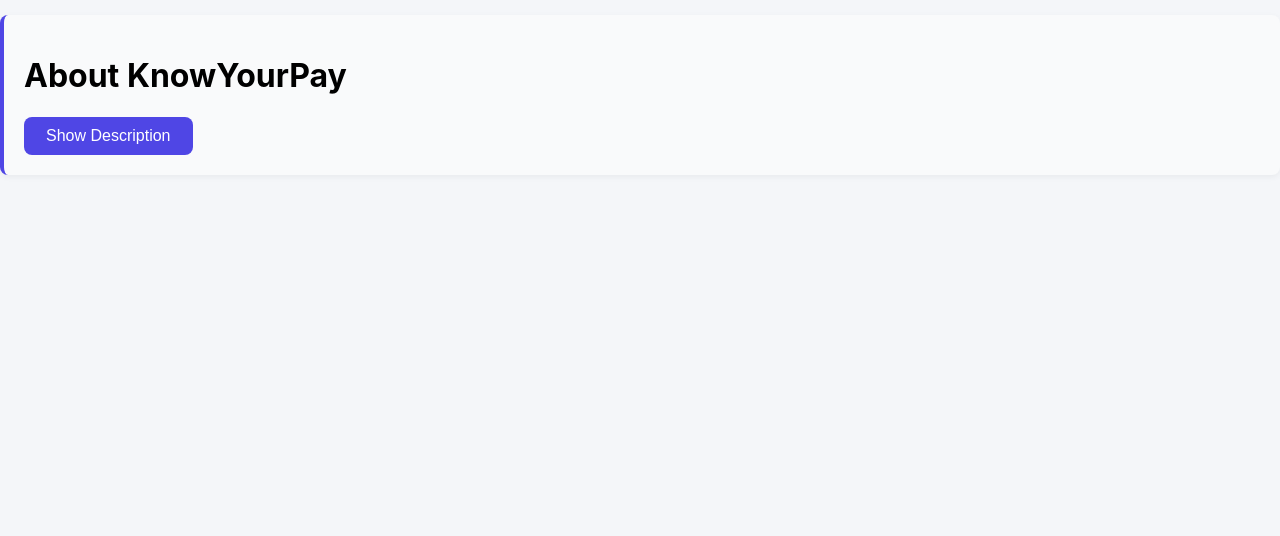
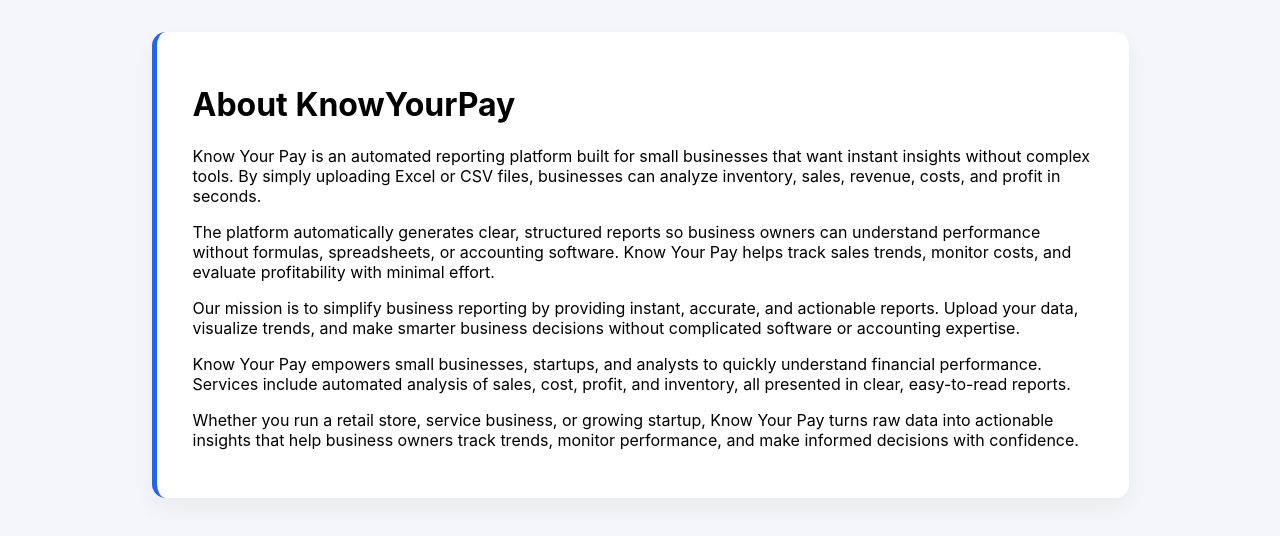
Before and after one commit to MadhumithaPadiripaty/Know-You, a React (Create React App) app in the folder frontend/: page /about in a window 1280 px wide. Shown: the top 536 px of the page. Built offline with nearby package versions, Linux system fonts and the light colour scheme.

Commit message:
updated about, docs and profits

```diff
--- a/frontend/src/App.css
+++ b/frontend/src/App.css
@@ -165,7 +165,7 @@
 /* ============================= */
 .grid {
   display: grid;
-  grid-template-columns: repeat(auto-fit, minmax(200px, 1fr));
+  grid-template-columns: repeat(2, 1fr);
   gap: 16px;
 }
 
@@ -186,7 +186,15 @@
   font-size: 13px;
   color: #4b5563;
 }
+.full-width {
+  grid-column: 1 / -1;   /* span full row */
+  overflow-x: auto;      /* allow horizontal scroll if content is long */
+}
 
+.full-width p {
+  white-space: nowrap;   /* prevent line break inside text */
+  margin: 0;
+}
 /* ============================= */
 /* TOTALS */
 /* ============================= */
@@ -237,50 +245,62 @@
 /* ============================= */
 /* ABOUT SECTION */
 /* ============================= */
-.about-toggle {
-  text-align: center;
-  margin: 20px 0;
+
+.about-container {
+  background: #ffffff;
+  padding: 32px 36px;
+  margin: 32px auto;
+  max-width: 900px;
+
+  border-radius: 14px;
+  border-left: 5px solid #2563eb; /* brand accent */
+
+  box-shadow: 0 10px 24px rgba(0, 0, 0, 0.05);
 }
 
-.toggle-btn {
-  background-color: #4f46e5;
-  color: white;
-  border: none;
-  padding: 10px 22px;
-  font-size: 16px;
-  border-radius: 8px;
-  cursor: pointer;
-  transition: background 0.3s ease;
+/* Main heading */
+.about-section h1 {
+  margin: 0 0 18px;
+  font-size: 28px;
+  font-weight: 600;
+  color: #1f2937; /* dark gray */
 }
 
-.toggle-btn:hover {
-  background-color: #4338ca;
+/* Paragraphs */
+.about-section p {
+  margin: 0 0 14px;
+  font-size: 16px;
+  line-height: 1.7;
+  color: #4b5563; /* soft gray */
 }
 
-.about-container {
-  background-color: #f9fafb;
-  border-left: 4px solid #4f46e5;
-  padding: 20px;
-  margin: 15px 0;
-  border-radius: 8px;
-  box-shadow: 0 2px 6px rgba(0, 0, 0, 0.05);
-  animation: fadeIn 0.3s ease-in-out;
+/* Improve reading rhythm */
+.about-section p:last-child {
+  margin-bottom: 0;
 }
 
-.about-container h2 {
-  margin-top: 0;
-  color: #1f2937;
+/* Optional: emphasize mission paragraph */
+.about-section p:nth-of-type(3) {
+  font-weight: 500;
+  color: #374151;
 }
 
-.about-intro {
-  font-size: 16px;
-  margin-bottom: 10px;
+/* Responsive */
+@media (max-width: 768px) {
+  .about-section {
+    padding: 24px 20px;
+    margin: 24px 12px;
+  }
+
+  .about-section h1 {
+    font-size: 24px;
+  }
+
+  .about-section p {
+    font-size: 15px;
+  }
 }
 
-.about-details {
-  font-size: 14px;
-  color: #374151;
-}
 
 /* ============================= */
 /* ANIMATIONS */
@@ -314,3 +334,61 @@
     font-size: 22px;
   }
 }
+
+
+/* ============================= */
+/* DOC */
+/* ============================= */
+.doc {
+  background: #ffffff;
+  padding: 32px;
+  border-radius: 14px;
+  margin: 32px 0;
+  box-shadow: 0 8px 24px rgba(0, 0, 0, 0.04);
+}
+
+/* Main title */
+.doc h1 {
+  margin-bottom: 24px;
+  font-size: 26px;
+  color: #1f2937;
+}
+
+/* Each step block */
+.step {
+  padding: 18px 20px;
+  margin-bottom: 16px;
+  border-left: 5px solid #2563eb;
+  background: #f9fafb;
+  border-radius: 10px;
+}
+
+/* Step headings */
+.step h2 {
+  margin: 0 0 8px;
+  font-size: 18px;
+  color: #1e40af;
+}
+
+/* Step text */
+.step p {
+  margin: 0;
+  font-size: 15px;
+  color: #4b5563;
+  line-height: 1.6;
+}
+
+/* Responsive */
+@media (max-width: 768px) {
+  .doc {
+    padding: 22px;
+  }
+
+  .doc h1 {
+    font-size: 22px;
+  }
+
+  .step h2 {
+    font-size: 16px;
+  }
+}
--- a/frontend/src/pages/About.jsx
+++ b/frontend/src/pages/About.jsx
@@ -1,35 +1,45 @@
-import React, { useState } from "react";
 
 export default function About() {
-  const [showDescription, setShowDescription] = useState(false);
 
-  const handleToggle = () => {
-    setShowDescription(!showDescription);
-  };
   return (
     <div className="about-container">
       <h1>About KnowYourPay</h1>
 
-      <button className="toggle-btn" onClick={handleToggle}>
-        {showDescription ? "Hide Description" : "Show Description"}
-      </button>
+      {/* Platform Overview */}
+      <p>
+        Know Your Pay is an automated reporting platform built for small businesses
+        that want instant insights without complex tools. By simply uploading Excel
+        or CSV files, businesses can analyze inventory, sales, revenue, costs, and
+        profit in seconds.
+      </p>
 
-      {showDescription && (
-        <div className="about-content">
-          <p className="about-intro">
-            KnowYourPay empowers users to analyze{" "}
-            <strong>pricing, costs, revenue, and profit</strong> from uploaded
-            data files. Perfect for <em>students, analysts, startups, and
-            businesses</em>, it helps you understand financial performance
-            quickly and efficiently.
-          </p>
+      <p>
+        The platform automatically generates clear, structured reports so business
+        owners can understand performance without formulas, spreadsheets, or
+        accounting software. Know Your Pay helps track sales trends, monitor costs,
+        and evaluate profitability with minimal effort.
+      </p>
 
-          <p className="about-details">
-            Upload your data, visualize trends, and gain actionable insights
-            instantly — no complex setup or expertise required.
-          </p>
-        </div>
-      )}
+      {/* Mission */}
+      <p>
+        Our mission is to simplify business reporting by providing instant, accurate,
+        and actionable reports. Upload your data, visualize trends, and make smarter
+        business decisions without complicated software or accounting expertise.
+      </p>
+
+      {/* Services */}
+      <p>
+        Know Your Pay empowers small businesses, startups, and analysts to quickly
+        understand financial performance. Services include automated analysis of
+        sales, cost, profit, and inventory, all presented in clear, easy-to-read reports.
+      </p>
+
+      {/* Benefits */}
+      <p>
+        Whether you run a retail store, service business, or growing startup, Know
+        Your Pay turns raw data into actionable insights that help business owners
+        track trends, monitor performance, and make informed decisions with confidence.
+      </p>
     </div>
   );
 }
--- a/frontend/src/pages/Dashboard.jsx
+++ b/frontend/src/pages/Dashboard.jsx
@@ -1,6 +1,7 @@
 import React, { useState } from "react";
 import axios from "axios";
 import { Link } from "react-router-dom";
+import Docs from "./Docs";
 
 export default function Dashboard() {
   const [files, setFiles] = useState([]);
@@ -86,6 +87,11 @@
 
       {loading && <div className="loading">⏳ Processing files...</div>}
 
+
+      <div className="docs-wrapper">
+          <Docs />
+        </div>
+
       {results && (
         <>
           {/* Summary */}
@@ -98,7 +104,7 @@
               <h3>Columns</h3>
               <p>{results.columns.length}</p>
             </div>
-            <div className="card stat">
+            <div className="card stat full-width">
               <h3>Detected Fields</h3>
               <p className="small">{results.columns.join(", ")}</p>
             </div>
--- a/frontend/src/pages/Docs.jsx
+++ b/frontend/src/pages/Docs.jsx
@@ -1,26 +1,32 @@
 export default function Docs() {
     // blog
   return (
-    <div className="page">
+    <div className="doc">
       <h1>How KnowYourPay Works</h1>
 
-      <h2>Upload Data</h2>
+      <div className="step">
+        <h2>1. Upload Data</h2>
         <p>
           Upload Excel or CSV files containing Unit Price, Cost, Quantity,
-        Revenue, or Profit columns.
+          Revenue, or Profit data.
         </p>
+      </div>
 
-      <h2>Automatic Detection</h2>
+      <div className="step">
+        <h2>2. Automatic Detection</h2>
         <p>
-        The system detects Daily, Weekly, Monthly, and Yearly financial data
-        automatically — even if column names vary.
+          The system automatically detects Daily, Weekly, Monthly, and
+          Yearly financial data — even when column names vary.
         </p>
+      </div>
 
-      <h2>Analyze Results</h2>
+      <div className="step">
+        <h2>3. Analyze Results</h2>
         <p>
-        Get profit, cost, and revenue insights instantly along with charts
-        and summaries.
+          Instantly view profit, cost, and revenue insights with clear
+          summaries and visual charts.
         </p>
+      </div>
     </div>
   );
 }
```
Also changed, not shown: 2 other files (tests, documents, lock files or other folders). Lines whose indentation alone changed are shown as unchanged.
